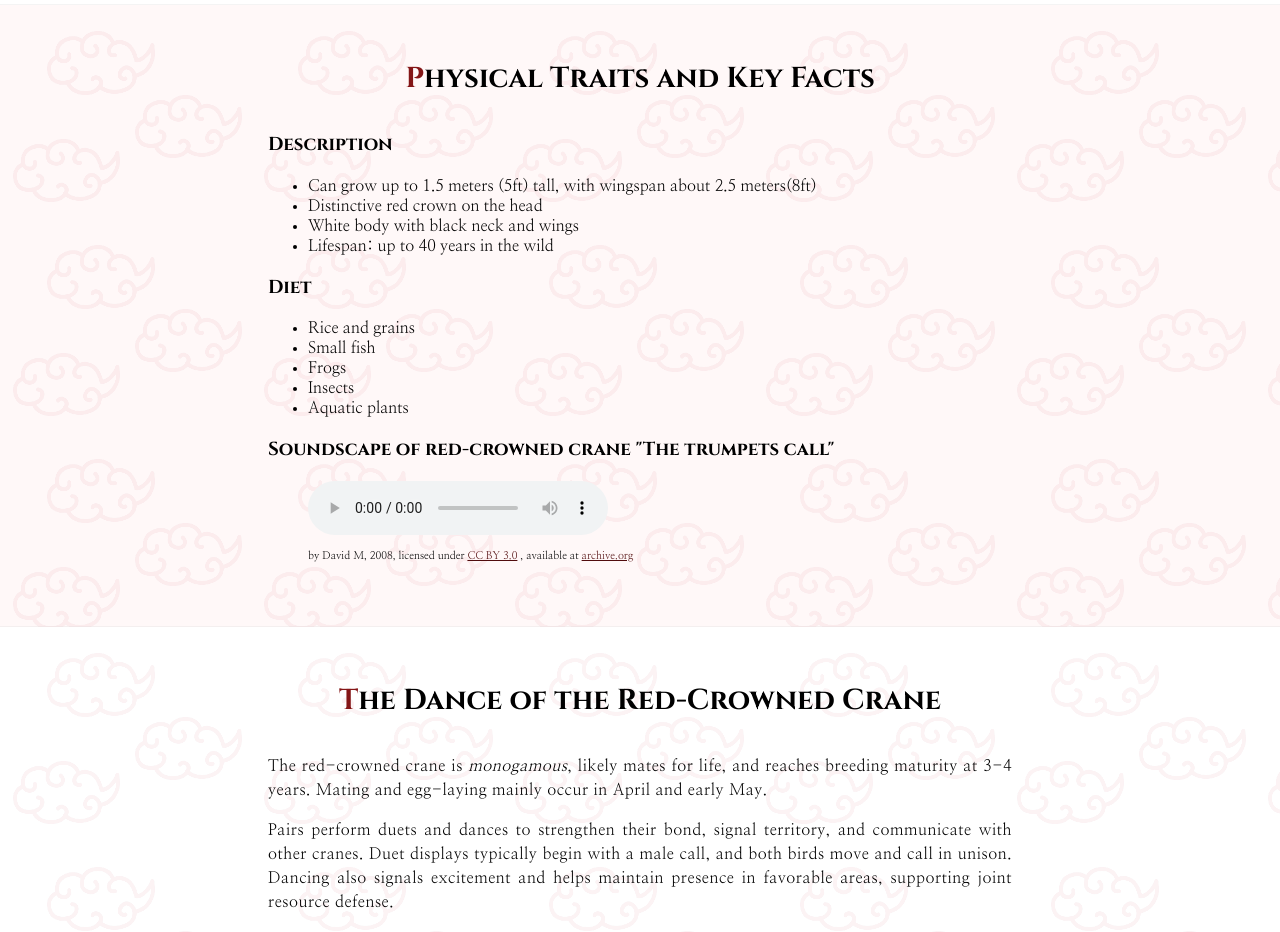
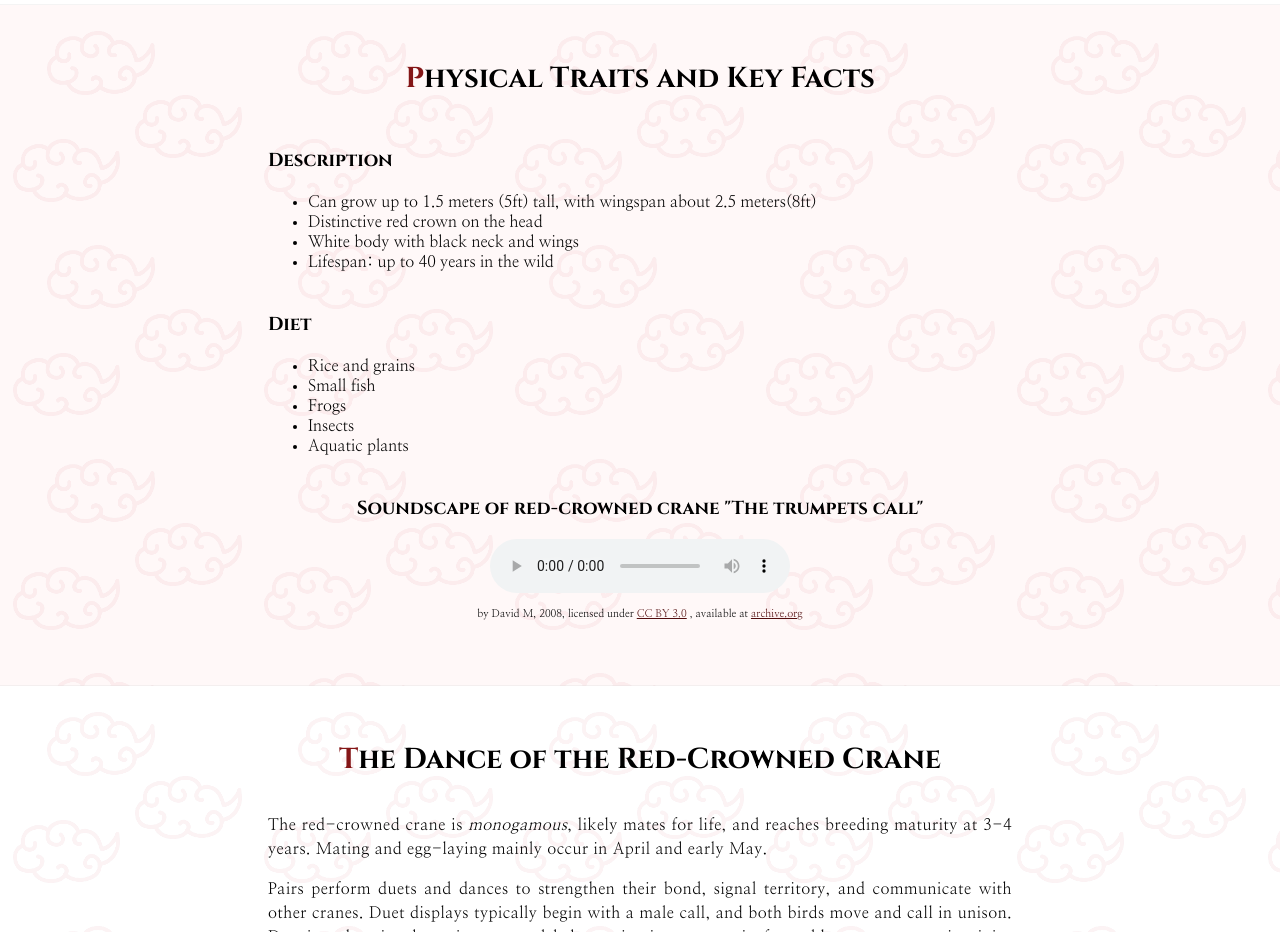
Before and after one commit to apalet/animal-midterm-project-2025, a plain HTML site: page index.html in a window 1280 px wide. Shown: the part 1080-2012 px from the top of the page. Drawn offline with Linux system fonts and the light colour scheme.

Commit message:
my third command

```diff
--- a/index.html
+++ b/index.html
@@ -98,7 +98,7 @@
                 <!--the size of the MP3 file by editing it using Audacity, going from 4 minutes to 1 minute.
                 In addition, the file was converted from stereo to mono.-->
                 <!-- Tertiary heading for sounds section -->
-                <h3>Soundscape of red-crowned crane "The trumpets call"</h3>
+                <h3 class="soundheader">Soundscape of red-crowned crane "The trumpets call"</h3>
                 <!-- Figure grouping the audio player and its caption/credit -->
                 <figure class="sound-container">
                     <audio controls src="/assets/audios/trumpets.mp3">
--- a/style.css
+++ b/style.css
@@ -63,6 +63,14 @@ h1, h2, h3 {
     font-family: "Cinzel", serif;
 }
 
+h3 {
+    margin-top: 40px;
+}
+
+.soundheader {
+    text-align: center;
+}
+
 /* Paragraph text alignment */
 p {
     text-align: justify;
@@ -124,11 +132,6 @@ img {
     color: rgb(49, 49, 49);
     font-size: 0.8em;
     padding-bottom: 4%;
-}
-
-/* Override text alignment for sound containers to left-align audio controls */
-.sound-container {
-    text-align: left;
 }
 
 /* Caption text color */
```
Also changed, not shown: 1 other file.
